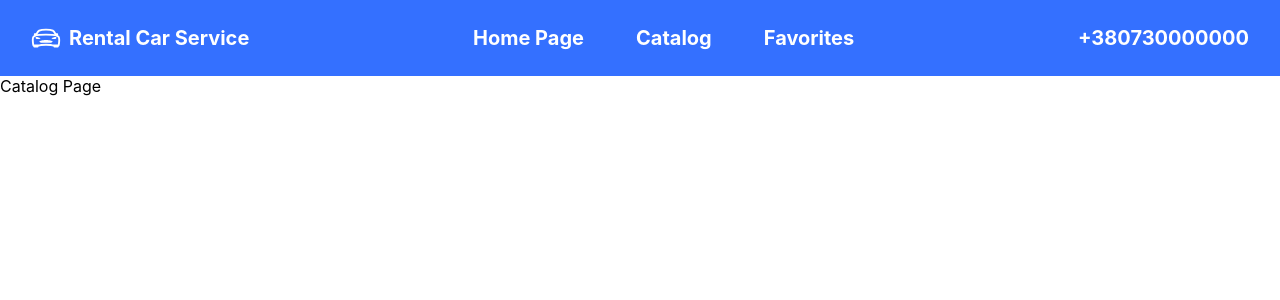
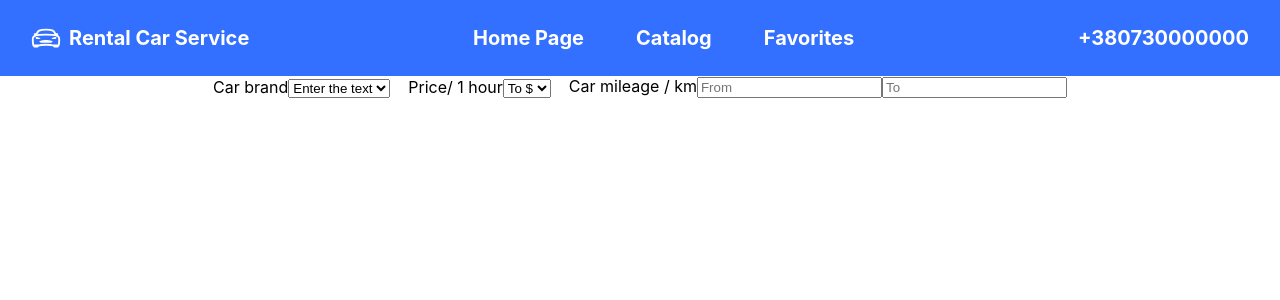
Before and after one commit to Vovap1991/rental-car-app, a React (Create React App) app: page /rental-car-app/catalog in a window 1280 px wide. Shown: the top 300 px of the page. Built offline with nearby package versions, Linux system fonts and the light colour scheme.

Commit message:
Search bar started

```diff
--- a/package.json
+++ b/package.json
@@ -4,12 +4,15 @@
   "private": true,
   "homepage": "https://Vovap1991.github.io/rental-car-app/",
   "dependencies": {
+    "@reduxjs/toolkit": "^2.0.1",
     "@testing-library/jest-dom": "^5.16.3",
     "@testing-library/react": "^12.1.4",
     "@testing-library/user-event": "^13.5.0",
+    "axios": "^1.6.2",
     "react": "^18.1.0",
     "react-dom": "^18.1.0",
     "react-icons": "^4.12.0",
+    "react-redux": "^9.0.2",
     "react-router-dom": "^6.20.1",
     "react-scripts": "5.0.1",
     "styled-components": "^6.1.1",
--- /dev/null
+++ b/src/components/SearchBar/SearchBar.js
@@ -0,0 +1,33 @@
+const { SearchBarWrapper } = require('./SearchBar.styled');
+
+export const SearchBar = () => {
+  return (
+    <SearchBarWrapper>
+      <div>
+        {' '}
+        <label htmlFor="carBrand">Car brand</label>
+        <select id="carBrand" name="carBrand">
+          <option value="baseBrand">Enter the text</option>
+          <option value="option2"> 2</option>
+          <option value="option3"> 3</option>
+        </select>
+      </div>
+
+      <div>
+        {' '}
+        <label htmlFor="pricePerHour">Price/ 1 hour</label>
+        <select id="pricePerHour" name="pricePerHour">
+          <option value="basePrice">To $</option>
+          <option value="optionB"> B</option>
+          <option value="optionC"> C</option>
+        </select>
+      </div>
+
+      <div>
+        <label>Сar mileage / km</label>
+        <input type="text" id="from" name="from" placeholder="From" />
+        <input type="text" id="to" name="to" placeholder="To" />
+      </div>
+    </SearchBarWrapper>
+  );
+};
--- /dev/null
+++ b/src/components/SearchBar/SearchBar.styled.js
@@ -0,0 +1,9 @@
+import styled from 'styled-components';
+
+export const SearchBarWrapper = styled.div`
+  display: flex;
+  flex-direction: row;
+  gap: 18px;
+  justify-content: center;
+  align-items: center;
+`;
--- a/src/pages/CatalogPage.js
+++ b/src/pages/CatalogPage.js
@@ -1,5 +1,11 @@
+import { SearchBar } from 'components/SearchBar/SearchBar';
+
 const CatalogPage = () => {
-  return <div>Catalog Page</div>;
+  return (
+    <div>
+      <SearchBar />
+    </div>
+  );
 };
 
 export default CatalogPage;
--- /dev/null
+++ b/src/redux/store.js
@@ -0,0 +1,5 @@
+const { configureStore } = require('@reduxjs/toolkit');
+
+export const store = configureStore({
+  reducer: {},
+});
```
Also changed, not shown: 1 other file (tests, documents, lock files or other folders).
